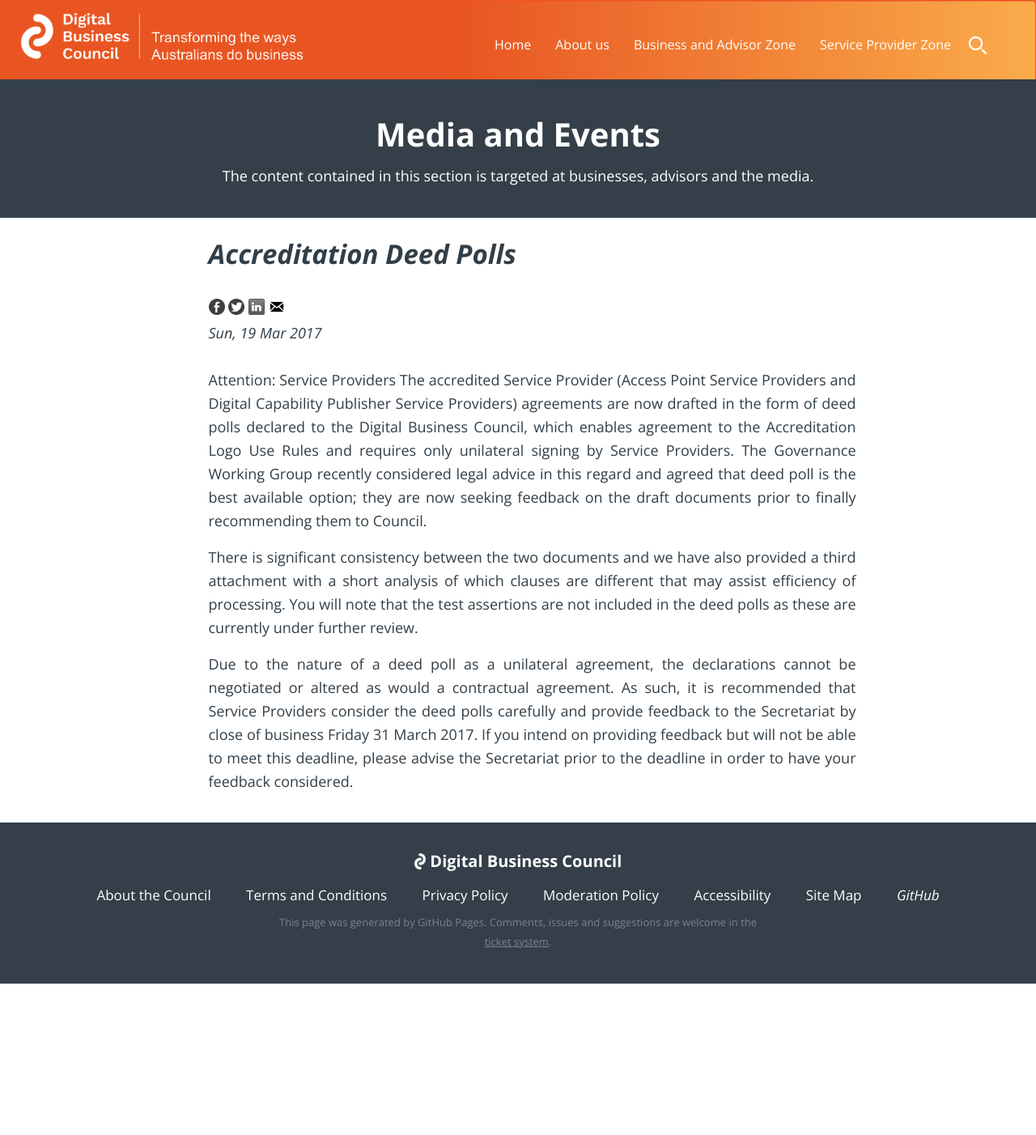
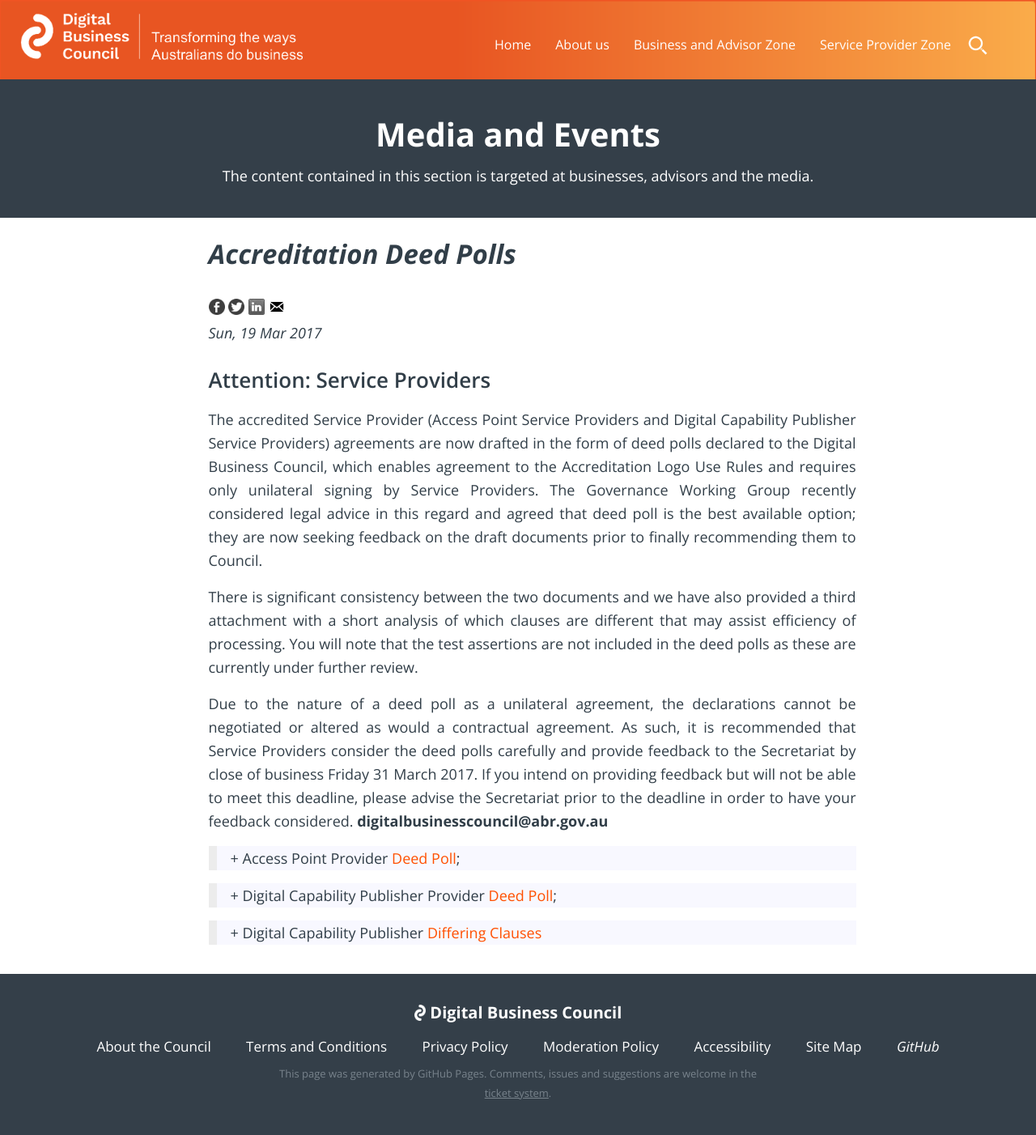
Before and after one commit to Digital-Business-Council/Digital-Business-Council.github.io, a Jekyll site: the page built from _posts/events/2017-03-31-Accreditation.md, in a window 1280 px wide. Shown: the whole page at 81% size. Built offline with Jekyll 4.4.1, drawn with Linux system fonts in a browser that asks for light colours; before the commit the page ends 1215 px from its top, so only the background shows below that.

Commit message:
Update 2017-03-31-Accreditation.md

```diff
--- a/_posts/events/2017-03-31-Accreditation.md
+++ b/_posts/events/2017-03-31-Accreditation.md
@@ -10,9 +10,16 @@
 excerpt: "Accreditation Deed Polls"
 ---
 
-Attention: Service Providers
+## Attention: Service Providers
+
 The accredited Service Provider (Access Point Service Providers and Digital Capability Publisher Service Providers) agreements are now drafted in the form of deed polls declared to the Digital Business Council, which enables agreement to the Accreditation Logo Use Rules and requires only unilateral signing by Service Providers. The Governance Working Group recently considered legal advice in this regard and agreed that deed poll is the best available option; they are now seeking feedback on the draft documents prior to finally recommending them to Council.
 
 There is significant consistency between the two documents and we have also provided a third attachment with a short analysis of which clauses are different that may assist efficiency of processing. You will note that the test assertions are not included in the deed polls as these are currently under further review.
 
-Due to the nature of a deed poll as a unilateral agreement, the declarations cannot be negotiated or altered as would a contractual agreement. As such, it is recommended that Service Providers consider the deed polls carefully and provide feedback to the Secretariat by close of business Friday 31 March 2017. If you intend on providing feedback but will not be able to meet this deadline, please advise the Secretariat prior to the deadline in order to have your feedback considered.
+Due to the nature of a deed poll as a unilateral agreement, the declarations cannot be negotiated or altered as would a contractual agreement. As such, it is recommended that Service Providers consider the deed polls carefully and provide feedback to the Secretariat by close of business Friday 31 March 2017. If you intend on providing feedback but will not be able to meet this deadline, please advise the Secretariat prior to the deadline in order to have your feedback considered. **digitalbusinesscouncil@abr.gov.au**
+
+>   + Access Point Provider [Deed Poll]({{site.url | absolute}}/assets/Access Point Service Provider Deed Poll - V2 -DRAFT.pdf);
+
+>   + Digital Capability Publisher Provider [Deed Poll]({{site.url | absolute}}/assets/Digital Capability Publisher Service Provider Deed Poll - V2 - DRAFT.pdf);
+
+>   + Digital Capability Publisher [Differing Clauses]({{site.url | absolute}}/assets/Differing Clauses for Digital Capability Publisher Deed Poll.pdf)
```
